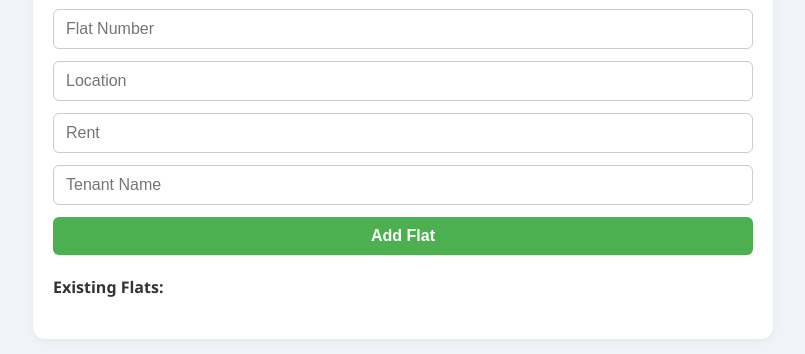
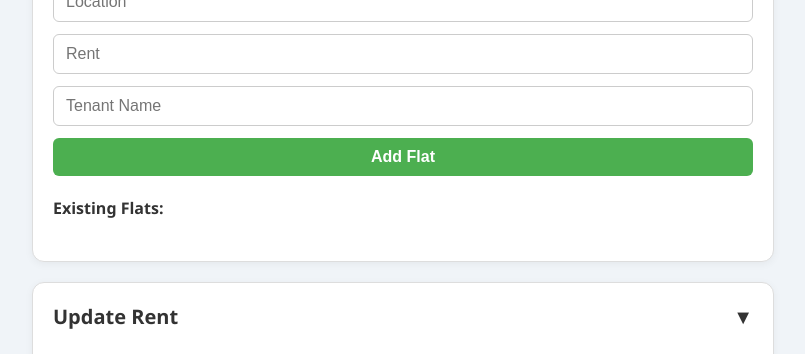
Before and after one commit to atul516/rentapp, a plain HTML site: page index.html in a window 1280 px wide. Shown: the part 185-539 px from the top of the page, without its empty margins (237-1042 px from the left). Drawn offline with nearby package versions, Linux system fonts and the light colour scheme; no server answers.

Commit message:
Add collapsible outline style and script

```diff
--- a/script.js
+++ b/script.js
@@ -153,3 +153,7 @@ function generateReport() {
     });
   });
 }
+function toggleSection(headerElement) {
+  const section = headerElement.parentElement;
+  section.classList.toggle('collapsed');
+}
--- a/style.css
+++ b/style.css
@@ -102,3 +102,41 @@ ul {
     padding: 15px;
   }
 }
+/* Collapsible Sections */
+.collapsible {
+  position: relative;
+  border: 1px solid #ddd;
+}
+
+.section-header {
+  display: flex;
+  justify-content: space-between;
+  align-items: center;
+  cursor: pointer;
+  user-select: none;
+}
+
+.section-header h2 {
+  margin: 0;
+  font-size: 1.25rem;
+  border: none;
+  padding-bottom: 0;
+}
+
+.toggle-arrow {
+  font-size: 20px;
+  margin-left: 10px;
+  transition: transform 0.3s ease;
+}
+
+.collapsed .toggle-arrow {
+  transform: rotate(-90deg);
+}
+
+.section-body {
+  padding-top: 15px;
+}
+
+.collapsed .section-body {
+  display: none;
+}
```
